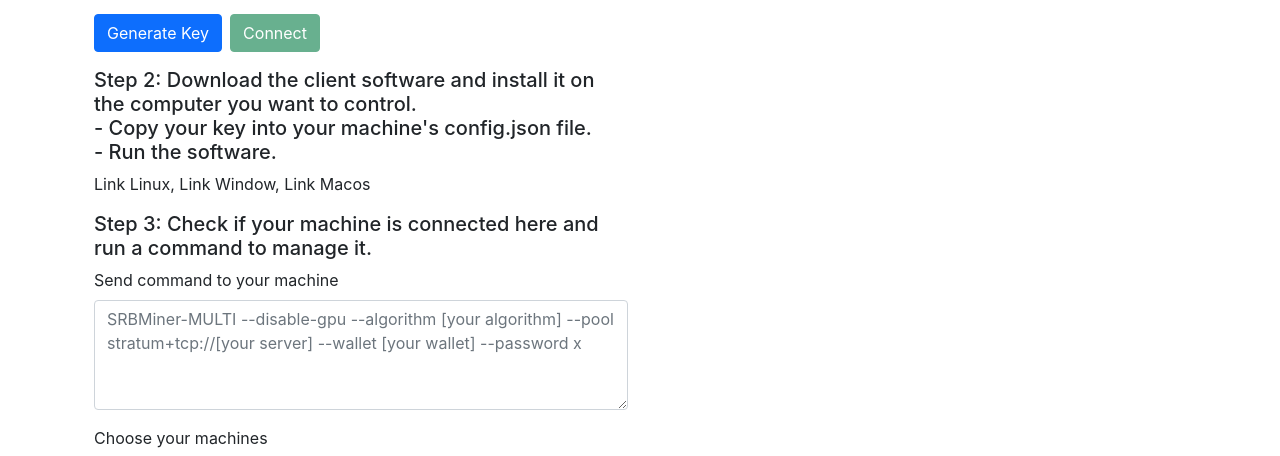
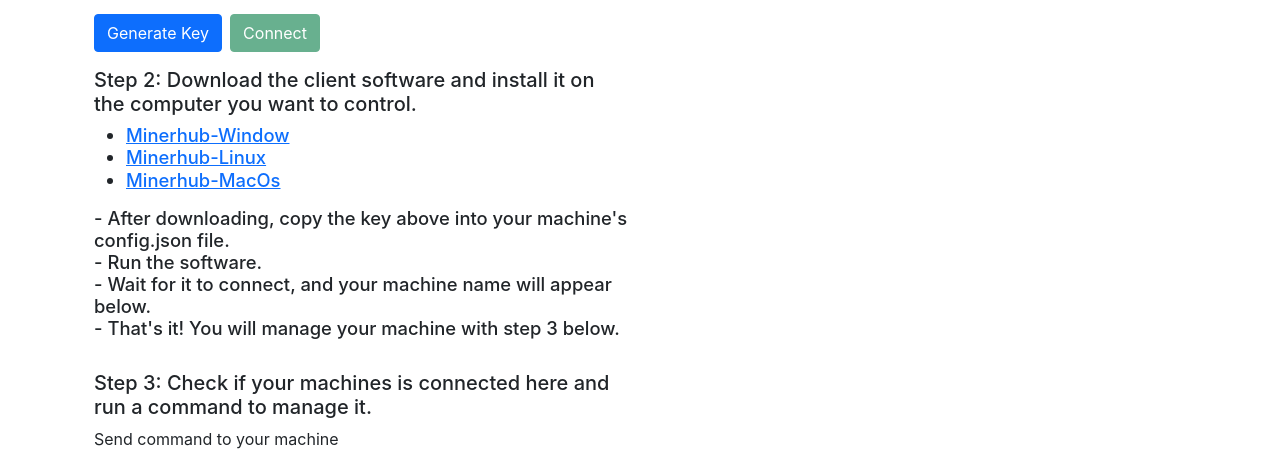
Before and after one commit to nguyenlekhanh/MinerHub, a React (Create React App) app: page / in a window 1280 px wide. Shown: the part 337-793 px from the top of the page. Built offline with nearby package versions, Linux system fonts and the light colour scheme; no server answers.

Commit message:
add download file

```diff
--- a/src/App.js
+++ b/src/App.js
@@ -232,13 +232,33 @@
 
             </form>
 
-            <h5>Step 2: Download the client software and install it on the computer you want to control.
-                <br/>- Copy your key into your machine's config.json file.
+            <h5>Step 2: Download the client software and install it on the computer you want to control.</h5>
+
+            <h6 style={{fontSize: "1.15rem"}}>
+                <ul>
+                  <li>
+                    <a target="_blank" href="https://1drv.ms/u/s!Ahfln75DwNoZgl5Akrad8fPb-uYm?e=IuX9MU">
+                      Minerhub-Window
+                    </a>
+                  </li>
+                  <li>
+                    <a target="_blank" href="https://1drv.ms/u/s!Ahfln75DwNoZgl0H0ijmS6aDcWHQ?e=We6drQ">
+                      Minerhub-Linux
+                    </a>
+                  </li>
+                  <li>
+                    <a target="_blank" href="https://1drv.ms/u/s!Ahfln75DwNoZglx1oenubXyqdyE3?e=bVksNg">
+                      Minerhub-MacOs
+                    </a>
+                  </li>
+                </ul>
+                - After downloading, copy the key above into your machine's config.json file.
                 <br/>- Run the software.
-            </h5>
-            <p>Link Linux, Link Window, Link Macos</p>
-
-            <h5>Step 3: Check if your machine is connected here and run a command to manage it.</h5>
+                <br/>- Wait for it to connect, and your machine name will appear below.
+                <br/>- That's it! You will manage your machine with step 3 below.
+            </h6>
+            <br/>
+            <h5>Step 3: Check if your machines is connected here and run a command to manage it.</h5>
             <form
               onSubmit={handleCommand}
             >
```
